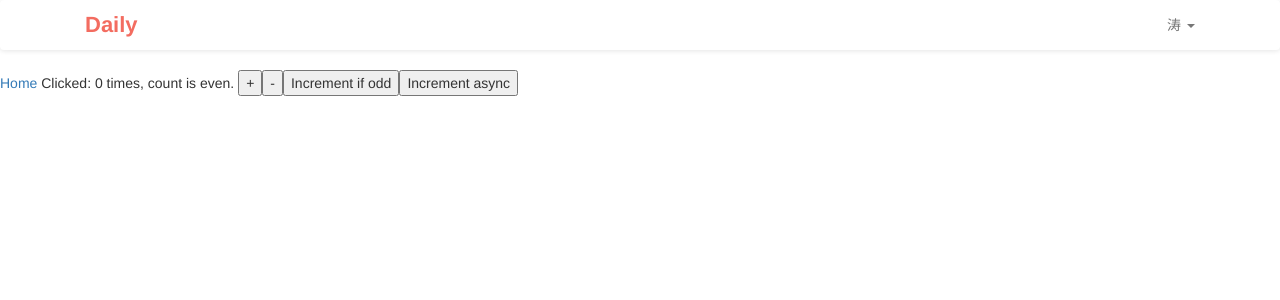
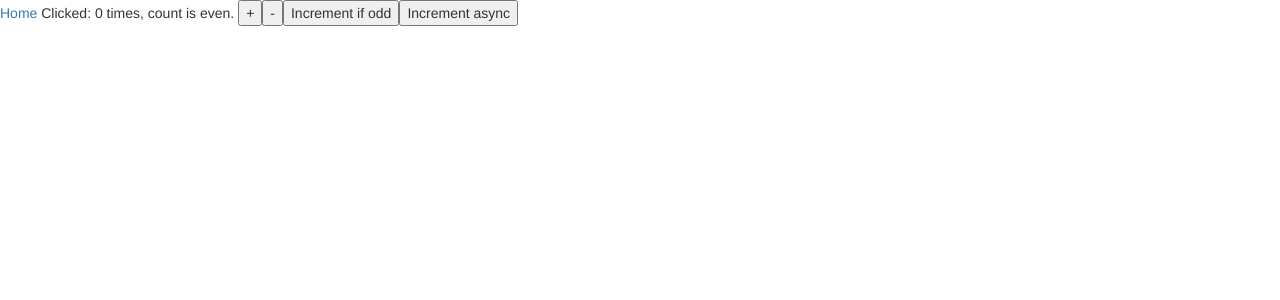
Before and after one commit to zhaozhentao/font-end-daily, a Vue app: page /#/home in a window 1280 px wide. Shown: the top 300 px of the page. Built offline with nearby package versions, Linux system fonts and the light colour scheme.

Commit message:
删除nav

```diff
--- a/src/App.vue
+++ b/src/App.vue
@@ -1,13 +1,12 @@
 <template>
   <div id="app">
-    <daily-nav></daily-nav>
     <router-view></router-view>
   </div>
 </template>
 
 <script>
   import Movies from './views/Movies.vue'
-  import Home from './views/Home.vue'
+  import Home from './views/home.vue'
   import DailyNav from './components/navbar'
 
   export default {
```
Also changed, not shown: src/views/home.vue (renamed from src/views/Home.vue), 9 other files (tests, documents, lock files or other folders).
